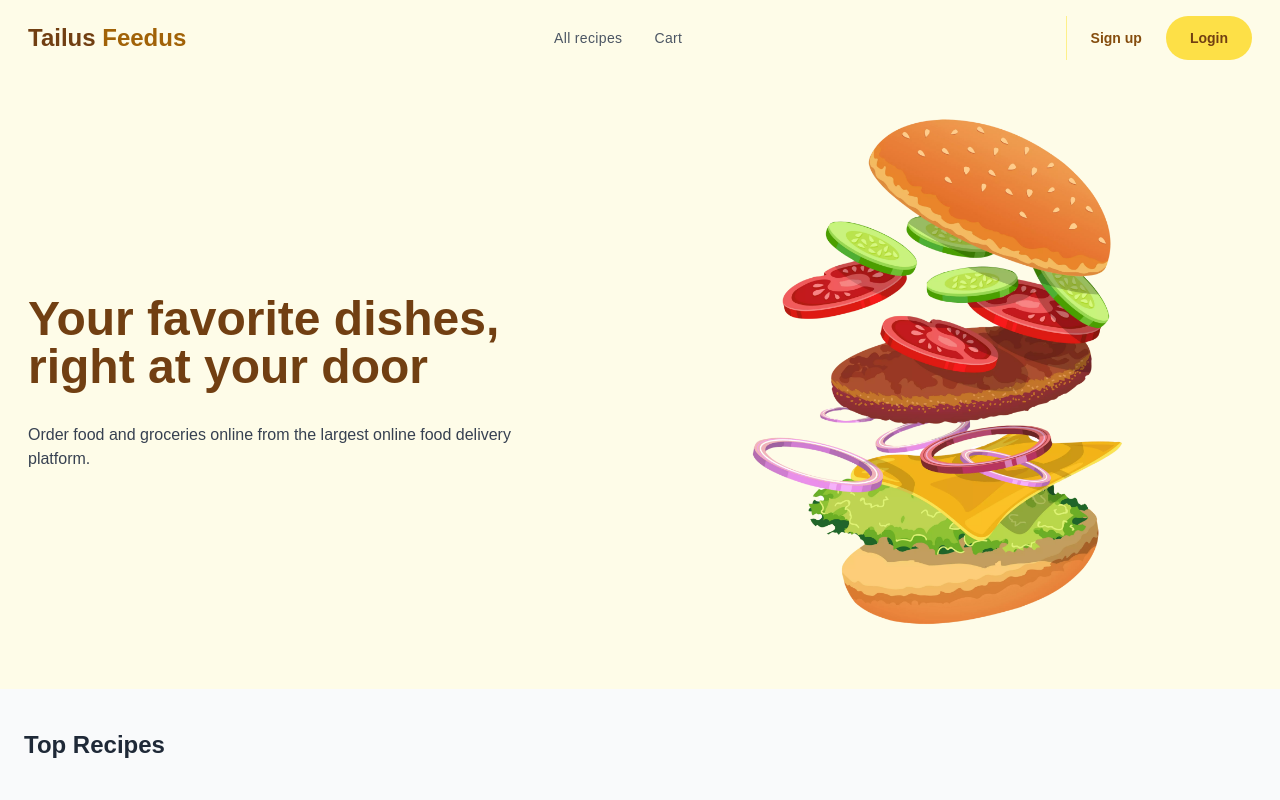
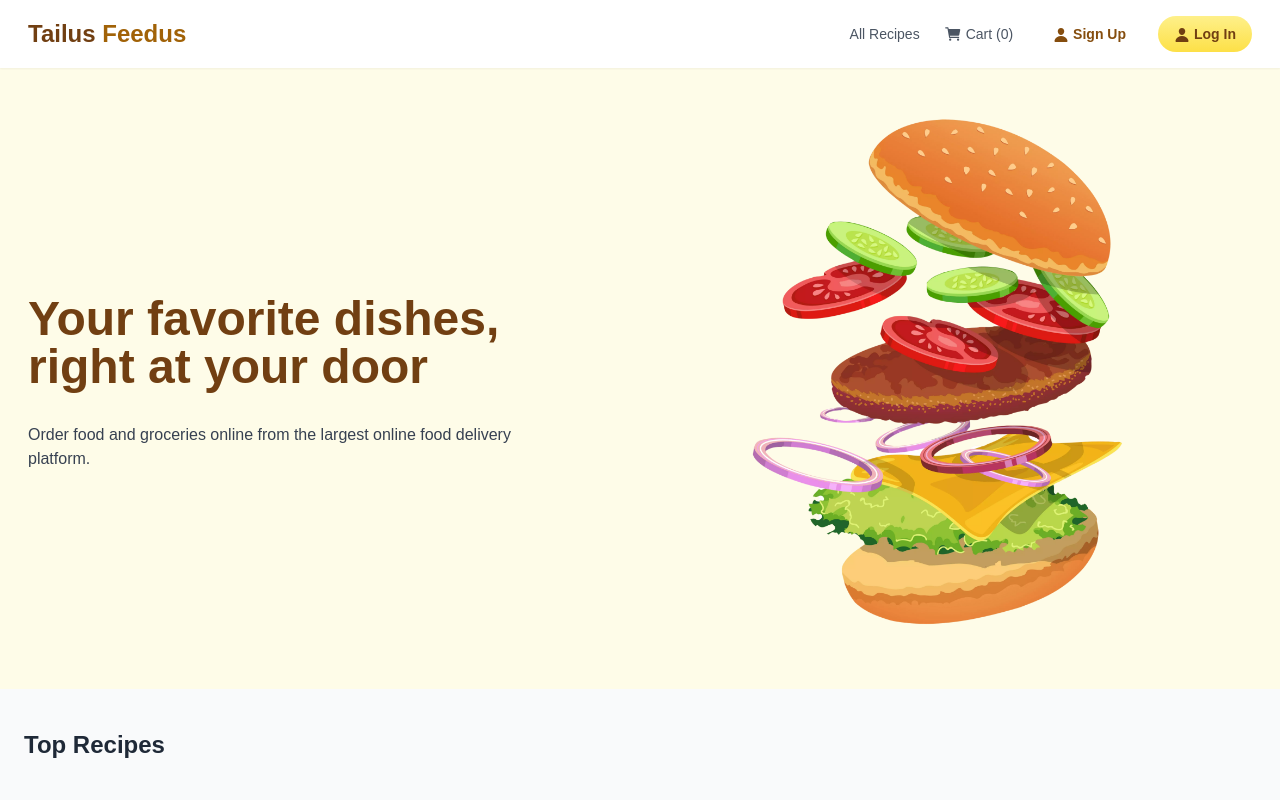
Before and after one commit to gaznafis007/repliq-meal, a Next.js app: page / in a window 1280 px wide. Shown: the top 800 px of the page. Built offline with nearby package versions, Linux system fonts and the light colour scheme; no server answers.

Commit message:
navbar updated

```diff
--- a/app/all-recipes/[id]/page.jsx
+++ b/app/all-recipes/[id]/page.jsx
@@ -5,6 +5,7 @@ import { useParams, useRouter } from "next/navigation";
 import Image from "next/image";
 import React, { useState } from "react";
 import { IoArrowBack, IoShareSocial, IoCart, IoHeart } from "react-icons/io5";
+import { useCart } from "@/hooks/useCart";
 
 const RecipeDetails = () => {
   const { id } = useParams();
--- a/components/Navbar.jsx
+++ b/components/Navbar.jsx
@@ -1,97 +1,128 @@
+"use client";
+import React, { useState } from "react";
 import Link from "next/link";
-import React from "react";
+import { IoMenu, IoClose, IoCart, IoPerson } from "react-icons/io5";
+import { useCart } from "@/hooks/useCart";
 
 const Navbar = () => {
+  const { cart } = useCart();
+  const [isOpen, setIsOpen] = useState(false);
+
+  const toggleMenu = () => setIsOpen(!isOpen);
+
   return (
-    <nav className="fixed z-50 w-full bg-white  md:absolute md:bg-transparent">
-      <div className="container m-auto px-2 md:px-12 lg:px-7">
-        <div className="flex flex-wrap items-center justify-between py-3 gap-6 md:py-4 md:gap-0">
-          <input
-            type="checkbox"
-            name="toggle_nav"
-            id="toggle_nav"
-            className="peer hidden"
-          />
-          <div className="w-full px-6 flex justify-between lg:w-max md:px-0 z-30">
-            <Link
-              href="/"
-              aria-label="logo"
-              className="flex space-x-2 items-center cursor-pointer"
+    <nav className="fixed top-0 left-0 w-full bg-white shadow-sm z-50">
+      <div className="container mx-auto px-4 md:px-12 lg:px-7 py-4">
+        <div className="flex items-center justify-between">
+          {/* Logo */}
+          <Link href="/" passHref>
+            <div
+              className="flex items-center space-x-2 cursor-pointer"
+              aria-label="Home page"
             >
-              <span className="text-2xl font-bold text-yellow-900 ">
-                Tailus <span className="text-yellow-700 ">Feedus</span>
+              <span className="text-2xl font-bold text-yellow-900">
+                Tailus <span className="text-yellow-700">Feedus</span>
+              </span>
+            </div>
+          </Link>
+
+          {/* Desktop Menu */}
+          <div className="hidden md:flex items-center space-x-6">
+            <ul className="flex items-center space-x-6 text-gray-600 font-medium text-sm">
+              <li>
+                <Link href="/all-recipes" passHref>
+                  <span className="hover:text-yellow-700 transition">
+                    All Recipes
                   </span>
                 </Link>
-
-            <div className="flex items-center lg:hidden max-h-10">
-              <label
-                role="button"
-                htmlFor="toggle_nav"
-                aria-label="hamburger"
-                id="hamburger"
-                className="relative w-10 h-auto p-2"
+              </li>
+              <li>
+                <Link href="/cart" passHref>
+                  <span className="flex items-center hover:text-yellow-700 transition">
+                    <IoCart className="mr-1" size={18} />
+                    Cart ({cart.length})
+                  </span>
+                </Link>
+              </li>
+            </ul>
+            <div className="flex items-center space-x-4">
+              <button
+                type="button"
+                className="px-4 py-2 text-yellow-800 font-semibold text-sm rounded-full hover:bg-yellow-100 transition"
+                aria-label="Sign up"
               >
-                <div
-                  id="line"
-                  className="m-auto h-0.5 w-6 rounded bg-yellow-900  transition duration-300"
-                ></div>
-                <div
-                  id="line2"
-                  className="m-auto mt-2 h-0.5 w-6 rounded bg-yellow-900  transition duration-300"
-                ></div>
-              </label>
+                <IoPerson className="inline mr-1" size={16} />
+                Sign Up
+              </button>
+              <button
+                type="button"
+                className="px-4 py-2 bg-gradient-to-b from-yellow-200 to-yellow-300 text-yellow-900 font-semibold text-sm rounded-full hover:to-red-300 transition"
+                aria-label="Log in"
+              >
+                <IoPerson className="inline mr-1" size={16} />
+                Log In
+              </button>
             </div>
           </div>
 
-          <label
-            role="button"
-            htmlFor="toggle_nav"
-            className="hidden peer-checked:block fixed w-full h-full left-0 top-0 z-10 bg-yellow-200  bg-opacity-30 backdrop-blur backdrop-filter"
-          ></label>
-          <div className="hidden peer-checked:flex w-full flex-col lg:flex lg:flex-row justify-end z-30 items-center gap-y-6 p-6 rounded-xl bg-white  lg:gap-y-0 lg:p-0 md:flex-nowrap lg:bg-transparent lg:w-7/12">
-            <div className="text-gray-600 lg:pr-4 w-full">
-              <ul className="tracking-wide font-medium text-sm flex flex-col gap-y-6 lg:gap-y-0 lg:flex-row w-full">
+          {/* Mobile Menu Toggle */}
+          <button
+            onClick={toggleMenu}
+            className="md:hidden p-2 text-yellow-900"
+            aria-label={isOpen ? "Close menu" : "Open menu"}
+          >
+            {isOpen ? <IoClose size={24} /> : <IoMenu size={24} />}
+          </button>
+        </div>
+
+        {/* Mobile Menu */}
+        {isOpen && (
+          <div className="md:hidden bg-white py-6 px-6 animate-fade-in">
+            <ul className="flex flex-col space-y-4 text-gray-600 font-medium text-sm">
               <li>
-                  <Link
-                    href="/all-recipes"
-                    className="block md:px-4 transition hover:text-yellow-700"
+                <Link href="/all-recipes" passHref>
+                  <span
+                    className="block py-2 hover:text-yellow-700 transition"
+                    onClick={toggleMenu}
                   >
-                    <span>All recipes</span>
+                    All Recipes
+                  </span>
                 </Link>
               </li>
               <li>
-                  <Link
-                    href="/cart"
-                    className="block md:px-4 transition hover:text-yellow-700"
+                <Link href="/cart" passHref>
+                  <span
+                    className="block py-2 hover:text-yellow-700 transition"
+                    onClick={toggleMenu}
                   >
-                    <span>Cart</span>
+                    <IoCart className="inline mr-1" size={18} />
+                    Cart ({cart.length})
+                  </span>
                 </Link>
               </li>
             </ul>
-            </div>
-
-            <div className="w-full min-w-max space-y-2 border-yellow-200 lg:space-y-0 sm:w-max lg:border-l ">
+            <div className="mt-6 flex flex-col space-y-4">
               <button
                 type="button"
-                title="Start buying"
-                className="w-full py-3 px-6 text-center rounded-full transition active:bg-yellow-200   focus:bg-yellow-100 sm:w-max"
+                className="w-full py-3 px-6 text-center text-yellow-800 font-semibold text-sm rounded-full hover:bg-yellow-100 transition"
+                aria-label="Sign up"
+                onClick={toggleMenu}
               >
-                <span className="block text-yellow-800 font-semibold text-sm">
-                  Sign up
-                </span>
+                <IoPerson className="inline mr-1" size={16} />
+                Sign Up
               </button>
               <button
                 type="button"
-                title="Start buying"
-                className="w-full py-3 px-6 text-center rounded-full transition bg-yellow-300 hover:bg-yellow-100 active:bg-yellow-400 focus:bg-yellow-300 sm:w-max"
+                className="w-full py-3 px-6 text-center bg-gradient-to-b from-yellow-200 to-yellow-300 text-yellow-900 font-semibold text-sm rounded-full hover:to-red-300 transition"
+                aria-label="Log in"
+                onClick={toggleMenu}
               >
-                <span className="block text-yellow-900 font-semibold text-sm">
-                  Login
-                </span>
+                <IoPerson className="inline mr-1" size={16} />
+                Log In
               </button>
             </div>
           </div>
-        </div>
+        )}
       </div>
     </nav>
   );
```
Lines whose indentation alone changed are shown as unchanged.
